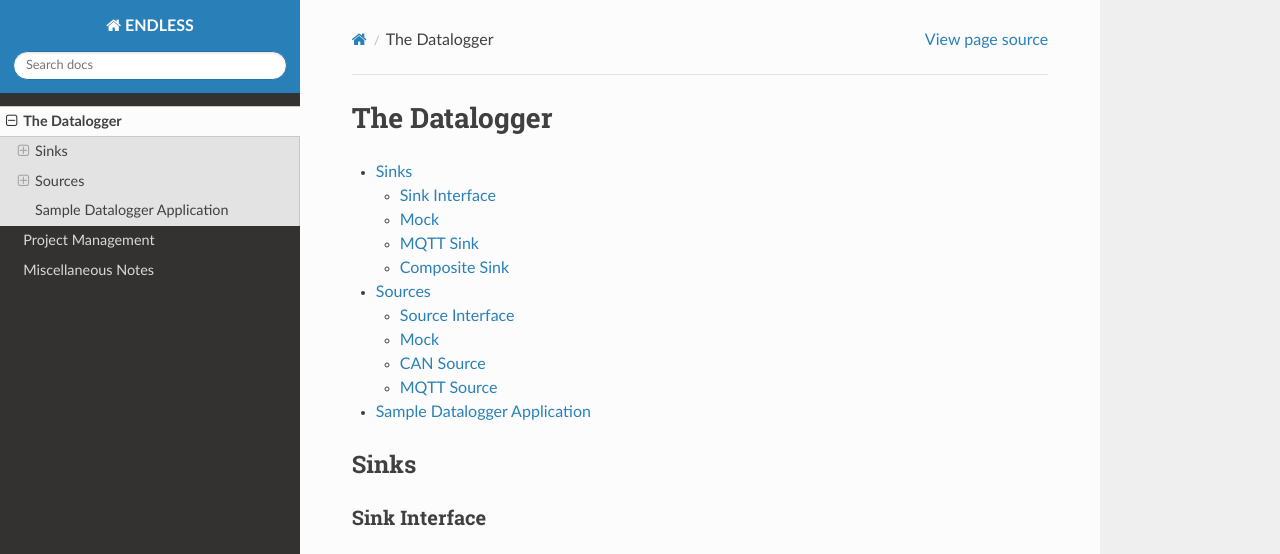
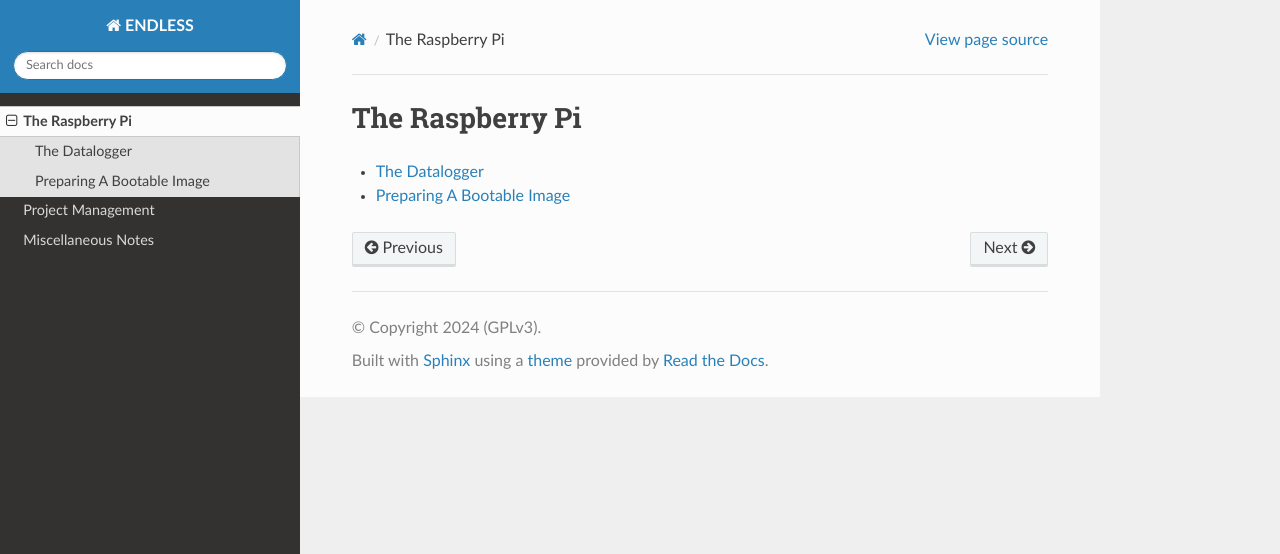
Before and after one commit to jfasch/FH-ENDLESS, a Sphinx documentation site: the page built from Documentation/Raspi/index.rst, in a window 1280 px wide and 1400 px high. Shown: the top 554 px of the window. Built offline with Sphinx 7.4.7 and the Read the Docs theme 2.0.0, drawn with Linux system fonts in a browser that asks for light colours; some of the changed text lies outside the part shown; grey boxes are pictures that could not be loaded.

Commit message:
Doc: image preparation (a beginning)

```diff
--- a/Documentation/Raspi/index.rst
+++ b/Documentation/Raspi/index.rst
@@ -1,80 +1,8 @@
-The Datalogger
-==============
+The Raspberry Pi
+================
 
-.. contents::
-   :local:
+.. toctree::
+   :maxdepth: 1
 
-Sinks
------
-
-Sink Interface
-..............
-
-.. autoclass:: endless.sink.Sink
-   :members:
-
-Mock
-....
-
-.. autoclass:: endless.sink_mock.MockSink
-   :members:
-   :undoc-members:
-   :special-members: __init__
-
-MQTT Sink
-.........
-
-.. autoclass:: endless.sink_mqtt.MQTTSink
-   :members:
-   :undoc-members:
-   :special-members: __init__
-
-Composite Sink
-..............
-
-.. autoclass:: endless.sink_composite.CompositeSink
-   :members:
-   :undoc-members:
-   :special-members: __init__
-
-Sources
--------
-
-Source Interface
-................
-
-.. autoclass:: endless.source.Source
-   :members:
-   :undoc-members:
-   :special-members: __init__
-
-Mock
-....
-
-.. autoclass:: endless.source_mock.MockSource
-   :members:
-   :undoc-members:
-   :special-members: __init__
-
-CAN Source
-..........
-
-.. autoclass:: endless.source_can.CANSource
-   :members:
-   :undoc-members:
-   :special-members: __init__
-
-MQTT Source
-...........
-
-.. autoclass:: endless.source_mqtt.MQTTSource
-   :members:
-   :undoc-members:
-   :special-members: __init__
-
-Sample Datalogger Application
------------------------------
-
-.. literalinclude:: ../../Raspi/bin/data-logger.py
-   :language: python
-   :caption: :download:`../../Raspi/bin/data-logger.py`
+   datalogger
+   image-preparation
```
